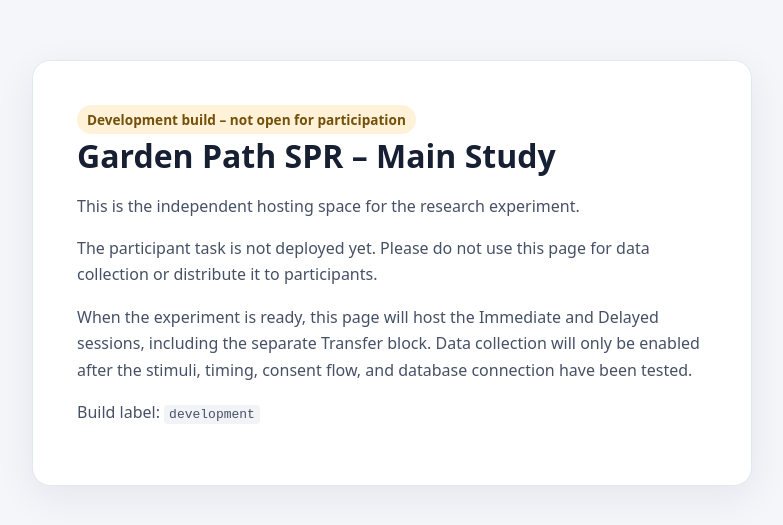
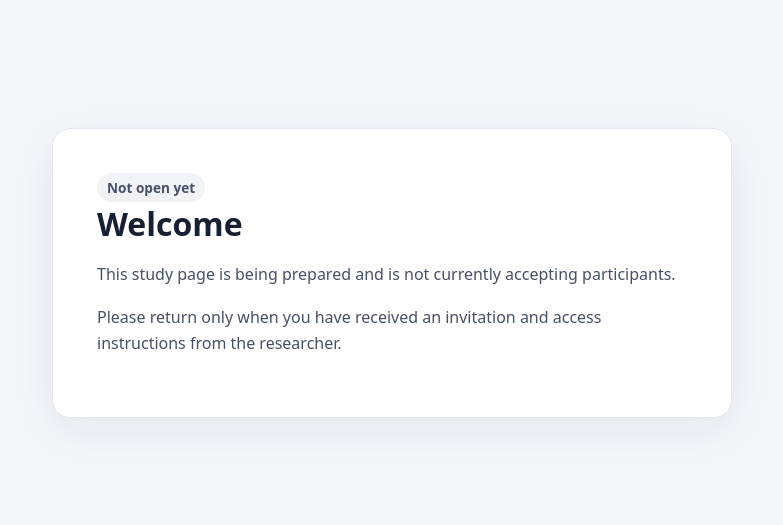
Before and after one commit to ellthegreat/garden-path-spr-main-study, a plain HTML site: page index.html in a window 1280 px wide. Shown: the part 127-652 px from the top of the page, without its empty margins (248-1031 px from the left). Drawn offline with Linux system fonts and the light colour scheme.

Commit message:
Make participant landing page neutral

```diff
--- a/index.html
+++ b/index.html
@@ -4,26 +4,23 @@
   <meta charset="utf-8">
   <meta name="viewport" content="width=device-width, initial-scale=1">
   <meta name="robots" content="noindex">
-  <title>Garden Path SPR – Main Study</title>
+  <title>Welcome</title>
   <style>
     :root { color-scheme: light; font-family: system-ui, -apple-system, Segoe UI, sans-serif; color: #172033; background: #f4f6fa; }
     * { box-sizing: border-box; }
     body { margin: 0; min-height: 100vh; display: grid; place-items: center; padding: 24px; }
-    main { width: min(720px, 100%); background: #fff; border: 1px solid #e3e7ef; border-radius: 18px; padding: clamp(24px, 5vw, 44px); box-shadow: 0 12px 40px #17203312; }
+    main { width: min(680px, 100%); background: #fff; border: 1px solid #e3e7ef; border-radius: 18px; padding: clamp(24px, 5vw, 44px); box-shadow: 0 12px 40px #17203312; }
     h1 { margin: 0 0 12px; font-size: clamp(1.5rem, 4vw, 2rem); }
     p { line-height: 1.65; color: #465166; }
-    .status { display: inline-block; padding: 5px 10px; border-radius: 999px; background: #fff2d9; color: #75500a; font-size: .85rem; font-weight: 650; }
-    code { background: #f1f3f7; padding: 2px 5px; border-radius: 4px; }
+    .notice { display: inline-block; padding: 5px 10px; border-radius: 999px; background: #f1f3f7; color: #465166; font-size: .85rem; font-weight: 650; }
   </style>
 </head>
 <body>
   <main>
-    <span class="status">Development build – not open for participation</span>
-    <h1>Garden Path SPR – Main Study</h1>
-    <p>This is the independent hosting space for the research experiment.</p>
-    <p>The participant task is not deployed yet. Please do not use this page for data collection or distribute it to participants.</p>
-    <p>When the experiment is ready, this page will host the Immediate and Delayed sessions, including the separate Transfer block. Data collection will only be enabled after the stimuli, timing, consent flow, and database connection have been tested.</p>
-    <p class="muted">Build label: <code>development</code></p>
+    <span class="notice">Not open yet</span>
+    <h1>Welcome</h1>
+    <p>This study page is being prepared and is not currently accepting participants.</p>
+    <p>Please return only when you have received an invitation and access instructions from the researcher.</p>
   </main>
 </body>
 </html>
```
